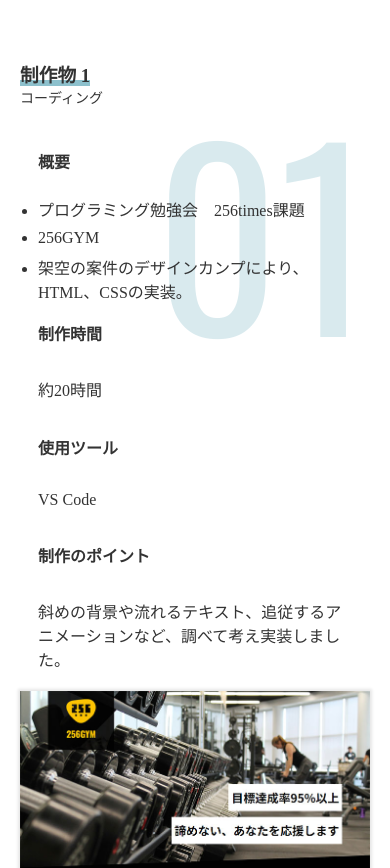
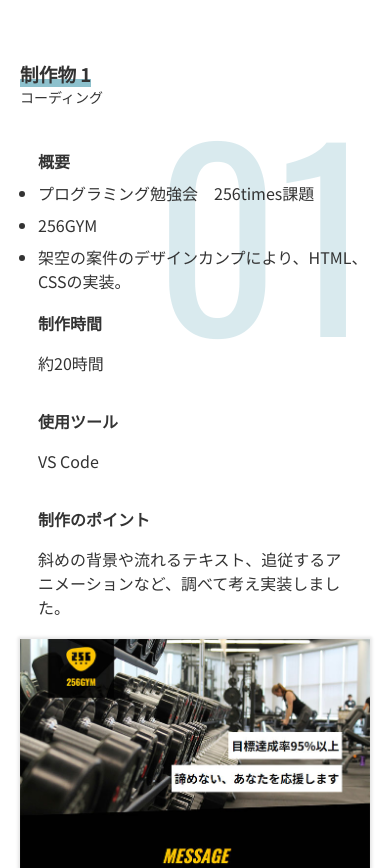
Before and after one commit to arekusandorara/mf-s-Portfolio2, a plain HTML site: page index.html in a window 390 px wide. Shown: the part 880-1748 px from the top of the page. Drawn offline with nearby package versions, Linux system fonts and the light colour scheme.

Commit message:
Add files via upload

```diff
--- a/css/style.css
+++ b/css/style.css
@@ -34,6 +34,7 @@ p {
 body {
   counter-reset: section works-h3;
   color: var(--text-color);
+  font-family: "Noto Sans JP", sans-serif;
 }
 
 .inner {
@@ -388,6 +389,10 @@ footer {
   }
 
   /*spテーブル*/
+  th {
+    padding: 16px 16px 0;
+  }
+
   .works-inner table {
     margin-top: 32px;
   }
--- a/index.html
+++ b/index.html
@@ -9,6 +9,7 @@
   <link rel="stylesheet" href="https://unpkg.com/aos@next/dist/aos.css" />
   <link rel="preconnect" href="https://fonts.googleapis.com">
   <link rel="preconnect" href="https://fonts.gstatic.com" crossorigin>
+  <link href="https://fonts.googleapis.com/css2?family=Noto+Sans+JP:wght@100..900&display=swap" rel="stylesheet">
   <link href="https://fonts.googleapis.com/css2?family=Oswald:wght@200..700&display=swap" rel="stylesheet">
   <link href="https://fonts.googleapis.com/css2?family=Nothing+You+Could+Do&display=swap" rel="stylesheet">
   <link rel="stylesheet" href="https://cdn.jsdelivr.net/npm/swiper@11/swiper-bundle.min.css">
```
